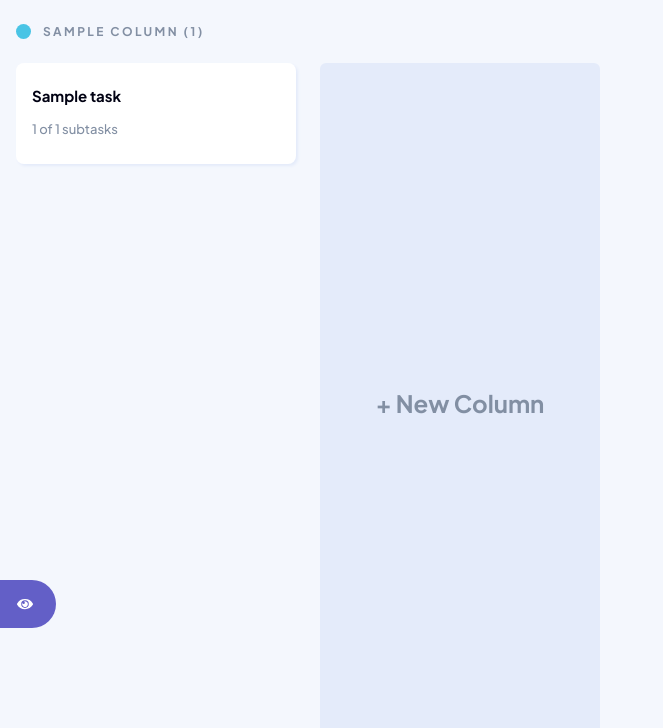
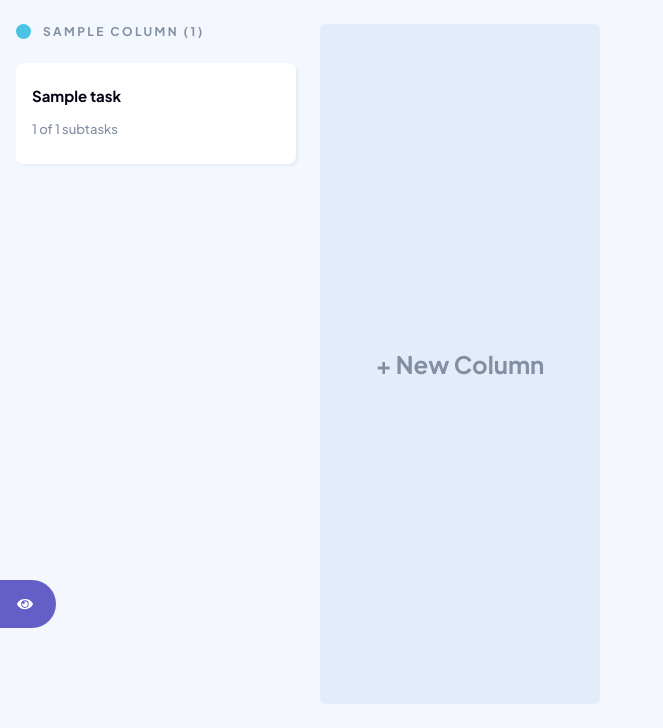
Before and after one commit to MauritzLM/kanban-task-management-app, a Django app: page /taskmanager/board/00000000-0000-0000-0000-000000000001 in a window 1280 px wide. Shown: the part 105-833 px from the top of the page, without its empty margins (0-663 px from the left). Run offline with Django 5.2, Linux system fonts and the light colour scheme; a user stored in the database is signed in; tables that the repository leaves empty hold one stand-in row (values such as "Sample post"); style sheets or scripts are compiled from the project's sources.

Commit message:
adjusted board overflow, changed desktop-nav toggle button styles when user not looged in

```diff
--- a/taskmanager/static/css/board.css
+++ b/taskmanager/static/css/board.css
@@ -1,6 +1,7 @@
 #board-wrapper {
   background-color: var(--background-color-main);
   height: calc(100vh - 72px);
+  overflow: auto;
 }
 #board-wrapper .empty-board {
   height: 100%;
@@ -28,7 +29,7 @@
   gap: 24px;
   padding: 24px 16px;
   height: 100%;
-  overflow: auto;
+  overflow: visible;
 }
 #board-wrapper .columns-container .column {
   min-width: 280px;
@@ -93,7 +94,6 @@
   color: var(--grey-500);
   background-color: var(--background-color-column-btn);
   border-radius: 6px;
-  margin-top: 39px;
 }
 #board-wrapper .columns-container .btn-new-column:hover {
   color: var(--primary);
--- a/taskmanager/static/css/index.css
+++ b/taskmanager/static/css/index.css
@@ -82,12 +82,12 @@ body {
 }
 
 main {
-  min-height: calc(100vh - 72px);
+  min-height: calc(100vh - 65px);
   position: relative;
   background-color: var(--background-color-main);
 }
 main .desktop-nav-toggle {
-  display: none;
+  visibility: collapse;
 }
 main .boards-empty {
   position: relative;
@@ -539,9 +539,10 @@ nav .theme-toggle div input:checked + .slider:before {
     width: 250px;
   }
   main {
-    min-height: calc(100vh - 88px);
+    min-height: calc(100vh - 82px);
   }
   main .desktop-nav-toggle {
+    visibility: visible;
     display: flex;
     justify-content: center;
     align-items: center;
--- a/taskmanager/static/sass/board.scss
+++ b/taskmanager/static/sass/board.scss
@@ -2,6 +2,7 @@
     background-color: var(--background-color-main);
     // get correct height*
     height: calc(100vh - 72px);
+    overflow: auto;
 
     .empty-board {
         height: 100%;
@@ -32,7 +33,7 @@
         gap: 24px;
         padding: 24px 16px;
         height: 100%;
-        overflow: auto;
+        overflow: visible;
 
         .column {
             min-width: 280px;
@@ -134,7 +135,6 @@
             color: var(--grey-500);
             background-color: var(--background-color-column-btn);
             border-radius: 6px;
-            margin-top: 39px;
 
             &:hover {
                 color: var(--primary);
--- a/taskmanager/static/sass/index.scss
+++ b/taskmanager/static/sass/index.scss
@@ -89,12 +89,12 @@ body {
 }
 
 main {
-    min-height: calc(100vh - 72px);
+    min-height: calc(100vh - 65px);
     position: relative;
     background-color: var(--background-color-main);
 
     .desktop-nav-toggle {
-        display: none;
+        visibility: collapse;
     }
 
     .boards-empty {
@@ -694,9 +694,10 @@ nav {
     }
 
     main {
-        min-height: calc(100vh - 88px);
+        min-height: calc(100vh - 82px);
 
         .desktop-nav-toggle {
+            visibility: visible;
             display: flex;
             justify-content: center;
             align-items: center;
```
Also changed, not shown: 2 other files.
